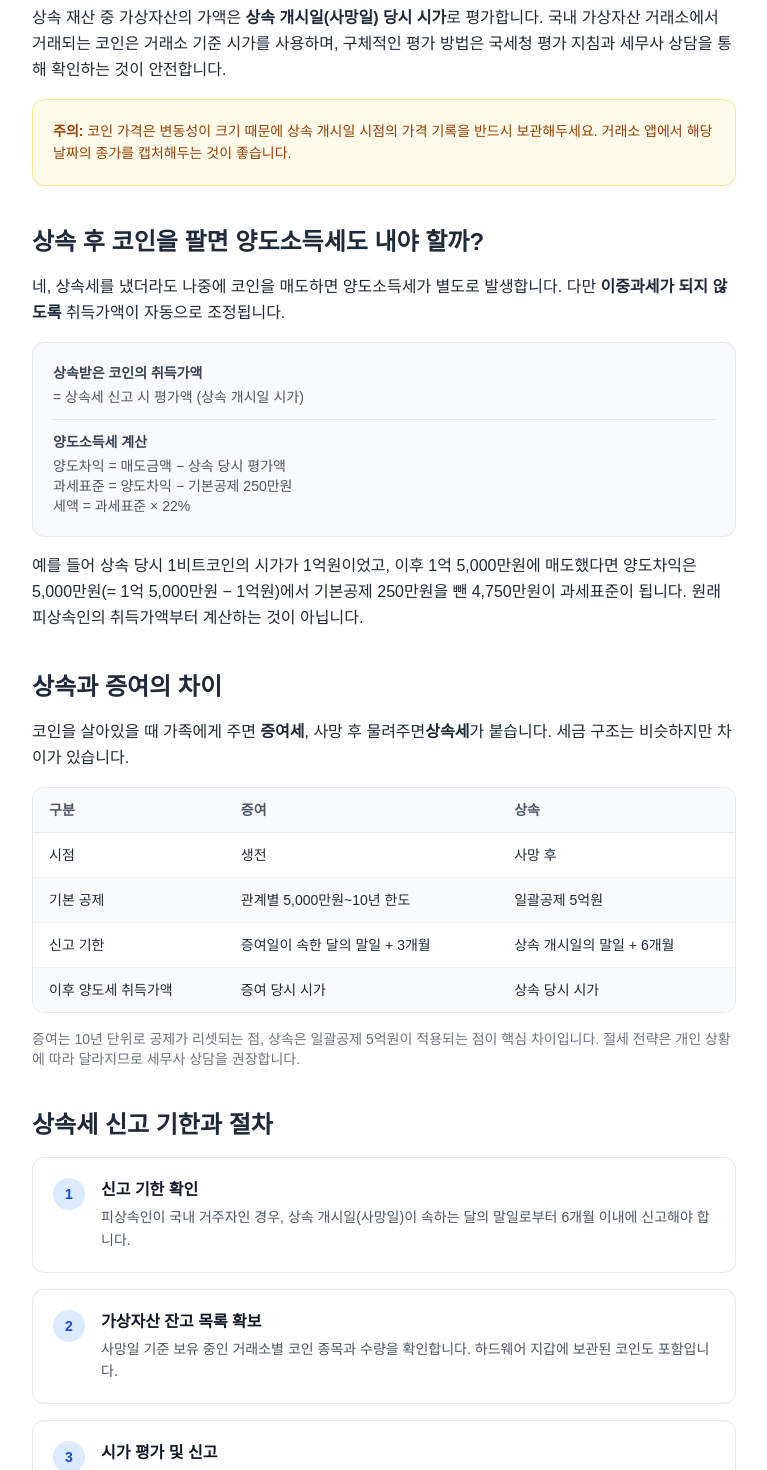
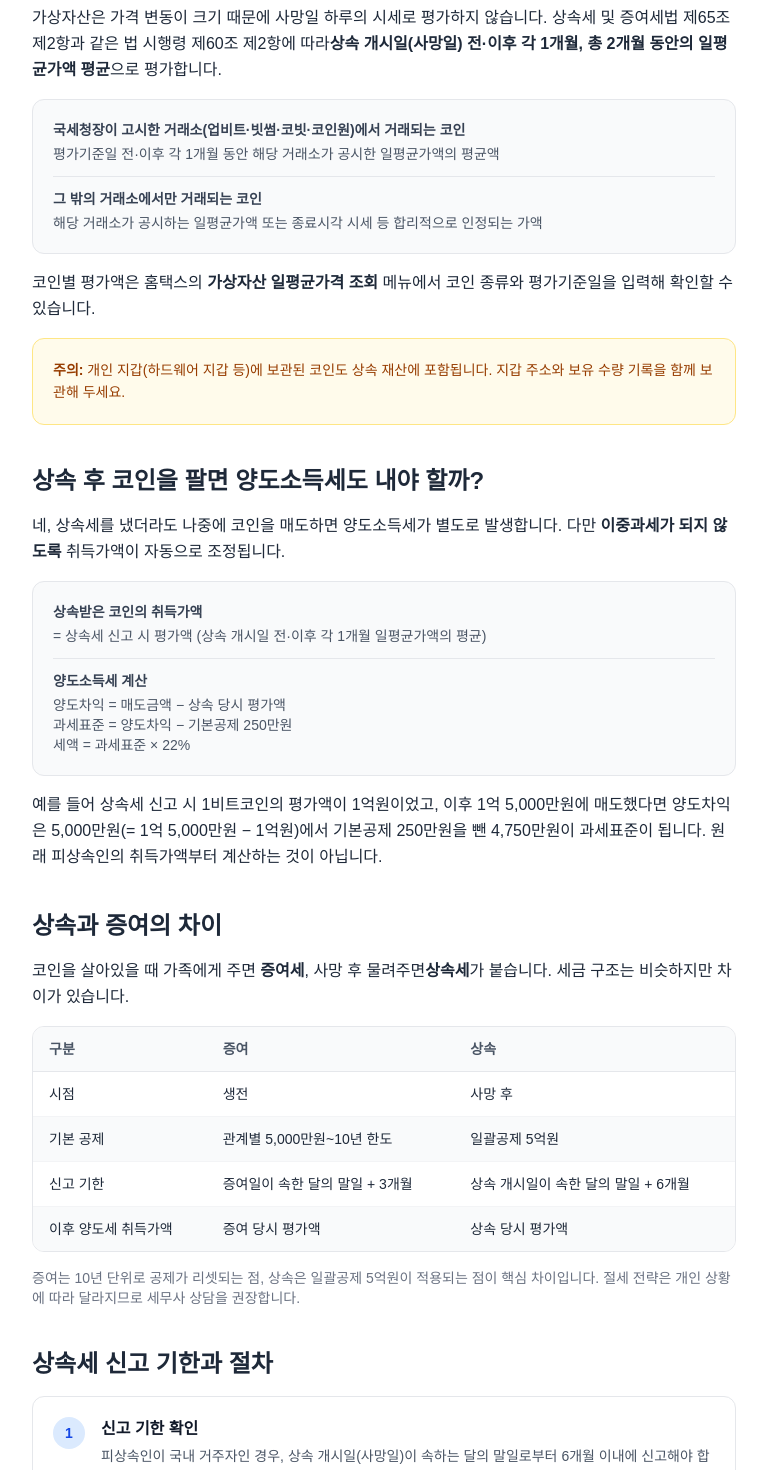
Before and after one commit to hyunguda/coinsjot, a Next.js app: page /insights/crypto-inheritance-tax in a window 1280 px wide. Shown: the part 1360-2830 px from the top of the page, without its empty margins (256-1023 px from the left). Built offline with nearby package versions, Linux system fonts and the light colour scheme.

Commit message:
Fix 코인 인사이트 #24: 가상자산 상속 평가액을 전·이후 각 1개월 일평균가액 평균으로 정정 (상증법 시행령 제60조) / 소개 페이지에 콘텐츠 작성 원칙·참고 자료·오류 수정 방침 추가

```diff
--- a/app/about/page.tsx
+++ b/app/about/page.tsx
@@ -2,7 +2,7 @@ import { Metadata } from "next";
 
 export const metadata: Metadata = {
   title: "소개 | coinsjot",
-  description: "coinsjot 프로젝트 소개 및 비전",
+  description: "coinsjot 소개, 콘텐츠 작성 원칙, 참고 자료와 오류 수정 방침을 안내합니다.",
   alternates: {
     canonical: "https://coinsjot.com/about",
   },
@@ -26,6 +26,43 @@ export default function AboutPage() {
             있도록 도구를 모아둔 사이트입니다. 세금 계산부터 선물 청산가, 손익 정산까지 실제 투자에
             필요한 계산기를 순차적으로 제공합니다.
           </p>
+        </section>
+
+        <section>
+          <h2 className="text-3xl font-bold mb-4">운영 및 콘텐츠 작성 원칙</h2>
+          <p className="leading-relaxed">
+            coinsjot은 가상자산 세금 계산 도구와 관련 해설 글(코인 인사이트)을 함께 제공하는 개인 운영
+            사이트입니다. 특정 거래소나 세무 서비스와 제휴하지 않으며, 매수·매도를 권유하는 콘텐츠는
+            다루지 않습니다.
+          </p>
+          <div className="mt-6 space-y-4">
+            <div>
+              <h3 className="font-bold text-lg mb-2">참고하는 자료</h3>
+              <ul className="list-disc pl-6 space-y-1">
+                <li>법령 원문: 소득세법·같은 법 시행령(가상자산소득), 상속세 및 증여세법·같은 법 시행령</li>
+                <li>국세청 고시·보도자료·안내 자료, 홈택스 공개 정보</li>
+                <li>기획재정부 세법개정안 및 시행 일정 발표 자료</li>
+              </ul>
+            </div>
+            <div>
+              <h3 className="font-bold text-lg mb-2">작성 방식</h3>
+              <ul className="list-disc pl-6 space-y-1">
+                <li>세율·공제·계산 방법 등 수치는 법령 원문과 공식 자료로 확인한 뒤 작성합니다.</li>
+                <li>계산 예시는 직접 계산해 검증하고, 단순화한 가정은 본문에 명시합니다.</li>
+                <li>글마다 근거 조문과 면책 고지를 함께 표시합니다.</li>
+                <li>현재 콘텐츠는 2027년 1월 1일 시행 예정인 가상자산 과세 기준으로 작성되어 있으며,
+                  세법이 개정되면 관련 글과 계산기를 갱신합니다.</li>
+              </ul>
+            </div>
+            <div>
+              <h3 className="font-bold text-lg mb-2">오류 수정 방침</h3>
+              <p className="leading-relaxed">
+                내용상 오류를 발견하거나 제보받으면 근거를 확인한 뒤 수정하고, 의미가 달라지는 수정은
+                해당 글 하단에 수정 일자와 내용을 함께 남깁니다. 오류 제보는{" "}
+                <a href="/contact" className="text-blue-600 hover:underline">문의하기</a>로 보내주세요.
+              </p>
+            </div>
+          </div>
         </section>
 
         <section>
@@ -62,7 +99,7 @@ export default function AboutPage() {
         </section>
 
         <section>
-          <h2 className="text-3xl font-bold mb-4">계산기 로드맵</h2>
+          <h2 className="text-3xl font-bold mb-4">제공 중인 계산기</h2>
           <div className="space-y-4">
             <div className="border-l-4 border-blue-500 bg-blue-50 p-4 rounded">
               <h3 className="font-bold text-blue-900 mb-2">✓ 가상화폐 세금 계산기</h3>
@@ -150,8 +187,9 @@ export default function AboutPage() {
             <div>
               <h3 className="font-bold text-lg mb-2">Q. 입력한 데이터가 저장되나요?</h3>
               <p className="text-gray-700">
-                아니요. 모든 계산은 브라우저에서만 수행되며, 서버에 저장되지 않습니다. 페이지를
-                새로고침하면 입력값은 자동으로 삭제됩니다.
+                아니요. 모든 계산은 브라우저에서만 수행되며, 서버로 전송·저장되지 않습니다. 대부분의
+                계산기는 페이지를 새로고침하면 입력값이 삭제되고, 기록형 도구(100회 거래 챌린지 등)는
+                이용자 본인의 브라우저에만 저장됩니다.
               </p>
             </div>
 
--- a/app/insights/crypto-inheritance-tax/page.tsx
+++ b/app/insights/crypto-inheritance-tax/page.tsx
@@ -136,13 +136,27 @@ export default function ArticleCryptoInheritanceTax() {
         <section>
           <h2 className="text-2xl font-bold mb-4">코인 평가액은 어떻게 정할까</h2>
           <p className="leading-relaxed mb-4">
-            상속 재산 중 가상자산의 가액은 <strong>상속 개시일(사망일) 당시 시가</strong>로
-            평가합니다. 국내 가상자산 거래소에서 거래되는 코인은 거래소 기준 시가를 사용하며,
-            구체적인 평가 방법은 국세청 평가 지침과 세무사 상담을 통해 확인하는 것이 안전합니다.
+            가상자산은 가격 변동이 크기 때문에 사망일 하루의 시세로 평가하지 않습니다.
+            상속세 및 증여세법 제65조 제2항과 같은 법 시행령 제60조 제2항에 따라
+            <strong>상속 개시일(사망일) 전·이후 각 1개월, 총 2개월 동안의 일평균가액 평균</strong>으로 평가합니다.
+          </p>
+          <div className="bg-gray-50 border border-gray-200 rounded-xl p-5 space-y-3 text-sm mb-4">
+            <div>
+              <p className="font-semibold text-gray-700 mb-1">국세청장이 고시한 거래소(업비트·빗썸·코빗·코인원)에서 거래되는 코인</p>
+              <p className="text-gray-600">평가기준일 전·이후 각 1개월 동안 해당 거래소가 공시한 일평균가액의 평균액</p>
+            </div>
+            <div className="border-t border-gray-200 pt-3">
+              <p className="font-semibold text-gray-700 mb-1">그 밖의 거래소에서만 거래되는 코인</p>
+              <p className="text-gray-600">해당 거래소가 공시하는 일평균가액 또는 종료시각 시세 등 합리적으로 인정되는 가액</p>
+            </div>
+          </div>
+          <p className="leading-relaxed mb-4">
+            코인별 평가액은 홈택스의 <strong>가상자산 일평균가격 조회</strong> 메뉴에서 코인 종류와
+            평가기준일을 입력해 확인할 수 있습니다.
           </p>
           <div className="bg-amber-50 border border-amber-200 rounded-xl p-5 text-sm text-amber-800 leading-relaxed">
-            <strong>주의:</strong> 코인 가격은 변동성이 크기 때문에 상속 개시일 시점의 가격 기록을
-            반드시 보관해두세요. 거래소 앱에서 해당 날짜의 종가를 캡처해두는 것이 좋습니다.
+            <strong>주의:</strong> 개인 지갑(하드웨어 지갑 등)에 보관된 코인도 상속 재산에 포함됩니다.
+            지갑 주소와 보유 수량 기록을 함께 보관해 두세요.
           </div>
         </section>
 
@@ -155,7 +169,7 @@ export default function ArticleCryptoInheritanceTax() {
           <div className="bg-gray-50 border border-gray-200 rounded-xl p-5 space-y-3 text-sm mb-4">
             <div>
               <p className="font-semibold text-gray-700 mb-1">상속받은 코인의 취득가액</p>
-              <p className="text-gray-600">= 상속세 신고 시 평가액 (상속 개시일 시가)</p>
+              <p className="text-gray-600">= 상속세 신고 시 평가액 (상속 개시일 전·이후 각 1개월 일평균가액의 평균)</p>
             </div>
             <div className="border-t border-gray-200 pt-3">
               <p className="font-semibold text-gray-700 mb-1">양도소득세 계산</p>
@@ -165,7 +179,7 @@ export default function ArticleCryptoInheritanceTax() {
             </div>
           </div>
           <p className="leading-relaxed">
-            예를 들어 상속 당시 1비트코인의 시가가 1억원이었고, 이후 1억 5,000만원에 매도했다면
+            예를 들어 상속세 신고 시 1비트코인의 평가액이 1억원이었고, 이후 1억 5,000만원에 매도했다면
             양도차익은 5,000만원(= 1억 5,000만원 − 1억원)에서 기본공제 250만원을 뺀
             4,750만원이 과세표준이 됩니다. 원래 피상속인의 취득가액부터 계산하는 것이 아닙니다.
           </p>
@@ -200,12 +214,12 @@ export default function ArticleCryptoInheritanceTax() {
                 <tr>
                   <td className="px-4 py-3 font-medium">신고 기한</td>
                   <td className="px-4 py-3">증여일이 속한 달의 말일 + 3개월</td>
-                  <td className="px-4 py-3">상속 개시일의 말일 + 6개월</td>
+                  <td className="px-4 py-3">상속 개시일이 속한 달의 말일 + 6개월</td>
                 </tr>
                 <tr className="bg-gray-50">
                   <td className="px-4 py-3 font-medium">이후 양도세 취득가액</td>
-                  <td className="px-4 py-3">증여 당시 시가</td>
-                  <td className="px-4 py-3">상속 당시 시가</td>
+                  <td className="px-4 py-3">증여 당시 평가액</td>
+                  <td className="px-4 py-3">상속 당시 평가액</td>
                 </tr>
               </tbody>
             </table>
@@ -232,8 +246,8 @@ export default function ArticleCryptoInheritanceTax() {
               },
               {
                 step: "3",
-                title: "시가 평가 및 신고",
-                desc: "각 코인의 상속 개시일 당시 시가를 산정하고 세무사를 통해 상속세를 신고·납부합니다.",
+                title: "평가액 산정 및 신고",
+                desc: "홈택스 가상자산 일평균가격 조회로 코인별 평가액(상속 개시일 전·이후 각 1개월 평균)을 확인하고, 다른 상속 재산과 합산해 신고·납부합니다.",
               },
               {
                 step: "4",
@@ -259,6 +273,7 @@ export default function ArticleCryptoInheritanceTax() {
           <div className="space-y-2">
             {[
               "코인은 상속 재산에 포함 — 부동산·금융 자산과 합산해 신고",
+              "코인 평가액 = 상속 개시일 전·이후 각 1개월(총 2개월) 일평균가액의 평균",
               "상속세 신고 기한: 상속 개시일이 속한 달 말일 + 6개월",
               "일괄공제 5억원 적용 → 상속 재산이 5억원 이하면 상속세 없는 경우 많음",
               "상속 후 코인 매도 시 양도소득세 별도 발생 — 이중과세 아님",
@@ -272,6 +287,12 @@ export default function ArticleCryptoInheritanceTax() {
             ))}
           </div>
         </section>
+
+        {/* 수정 이력 */}
+        <p className="text-xs text-gray-400">
+          수정 이력: 2026년 10월 1일 가상자산 평가 방법을 &lsquo;상속 개시일 당시 시가&rsquo;에서
+          &lsquo;상속 개시일 전·이후 각 1개월 일평균가액의 평균&rsquo;(상속세 및 증여세법 시행령 제60조)으로 정정했습니다.
+        </p>
 
         {/* 면책 고지 */}
         <div className="bg-gray-50 border border-gray-200 rounded-xl p-5 text-sm text-gray-500 leading-relaxed">
--- a/app/sitemap.ts
+++ b/app/sitemap.ts
@@ -36,7 +36,7 @@ export default function sitemap(): MetadataRoute.Sitemap {
     { url: `${BASE}/insights`, lastModified: new Date("2026-10-01"), changeFrequency: "weekly", priority: 0.9 },
     ...calculators,
     ...insightPages,
-    { url: `${BASE}/about`,   lastModified: new Date("2026-08-24"), changeFrequency: "yearly", priority: 0.5 },
+    { url: `${BASE}/about`,   lastModified: new Date("2026-10-01"), changeFrequency: "yearly", priority: 0.5 },
     { url: `${BASE}/contact`, lastModified: new Date("2026-08-24"), changeFrequency: "yearly", priority: 0.5 },
     { url: `${BASE}/privacy`, lastModified: new Date("2026-08-24"), changeFrequency: "yearly", priority: 0.3 },
     { url: `${BASE}/terms`,   lastModified: new Date("2026-08-24"), changeFrequency: "yearly", priority: 0.3 },
```
